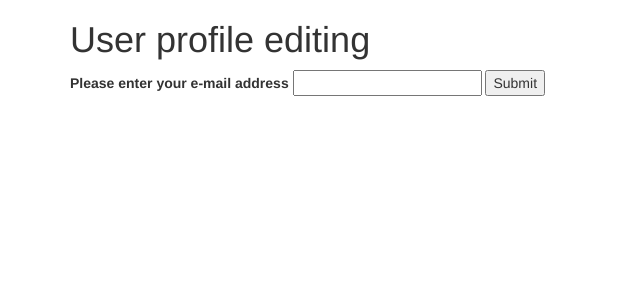
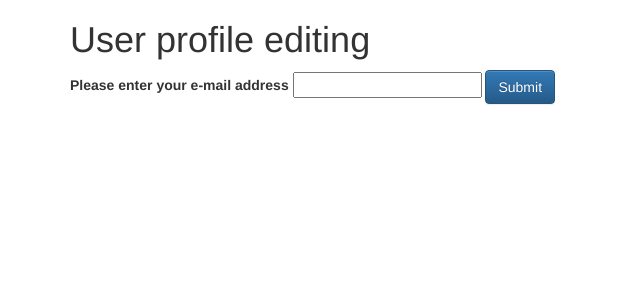
Before and after one commit to ivoras/sova, a Django app: page /getprofiletoken/ in a window 1280 px wide. Shown: the top 300 px of the page, without its empty margins (0-640 px from the left). Run offline with Django 3.2, Linux system fonts and the light colour scheme; data that the repository does not hold is empty; some libraries are stand-ins or nearby versions.

Commit message:
Set to be Bootstrap buttons

```diff
--- a/app/sova/templates/sova/getprofiletoken.html
+++ b/app/sova/templates/sova/getprofiletoken.html
@@ -10,7 +10,7 @@ Edit User Profile
     {% csrf_token %}
     <label for="profile_email">Please enter your e-mail address</label>
     <input type="email" id="profile_email" name="profile_email"/>
-    <input type="submit" value="Submit">
+    <input type="submit" value="Submit" class="btn btn-primary">
 </form>
 {% else %}
 <p>Token has been generated for {{person.name}} and it's {{token.token}}</p>
--- a/app/sova/templates/sova/join.html
+++ b/app/sova/templates/sova/join.html
@@ -22,7 +22,7 @@ Join event
     <input type="radio" name="choice" id="false" value="False"/>
     <label for="false">I won't</label><br/>
 
-    <input type="submit" value="Vote"/>
+    <input type="submit" value="Vote" class="btn btn-primary"/>
 </form>
 {% endif %}
 {% endblock %}
```
